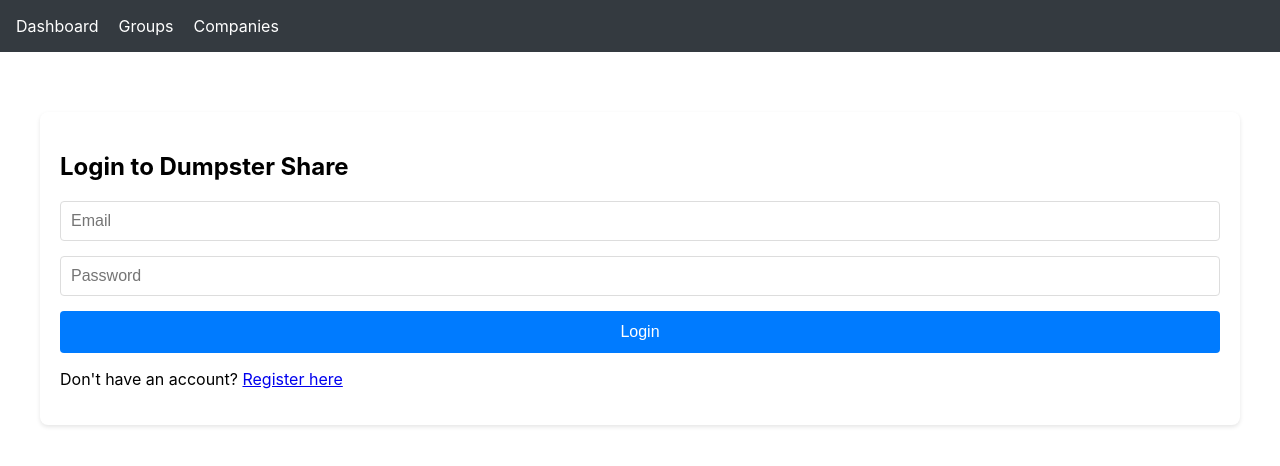
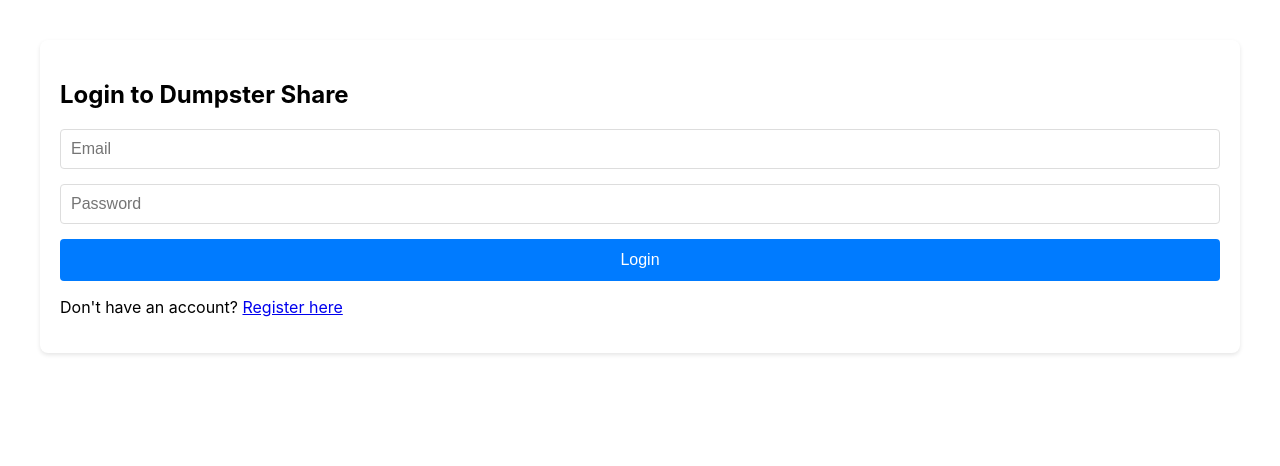
Before and after one commit to patrickmhaney/group_dump, a React (Create React App) app: page /login in a window 1280 px wide. Shown: the top 466 px of the page. Built offline with nearby package versions, Linux system fonts and the light colour scheme.

Commit message:
add login back in

```diff
--- a/src/App.tsx
+++ b/src/App.tsx
@@ -65,16 +65,6 @@
     <AuthContext.Provider value={{ user, token, login, logout }}>
       <Router>
         <div className="App">
-          {/* Commented out user check for navigation - remove comments to re-enable authentication */}
-          <nav className="nav">
-            <Link to="/dashboard">Dashboard</Link>
-            <Link to="/groups">Groups</Link>
-            <Link to="/companies">Companies</Link>
-            {/* <button className="button button-secondary" onClick={logout} style={{float: 'right'}}>
-              Logout ({user.name})
-            </button> */}
-          </nav>
-          {/* Original authenticated navigation:
           {user && (
             <nav className="nav">
               <Link to="/dashboard">Dashboard</Link>
@@ -85,25 +75,15 @@
               </button>
             </nav>
           )}
-          */}
 
           <div className="container">
             <Routes>
-              {/* Commented out login requirements - remove comments to re-enable authentication */}
-              <Route path="/login" element={<Login />} />
-              <Route path="/register" element={<Register />} />
-              <Route path="/dashboard" element={<Dashboard />} />
-              <Route path="/groups" element={<Groups />} />
-              <Route path="/companies" element={<Companies />} />
-              <Route path="/" element={<Navigate to="/dashboard" />} />
-              {/* Original authenticated routes:
               <Route path="/login" element={!user ? <Login /> : <Navigate to="/dashboard" />} />
               <Route path="/register" element={!user ? <Register /> : <Navigate to="/dashboard" />} />
               <Route path="/dashboard" element={user ? <Dashboard /> : <Navigate to="/login" />} />
               <Route path="/groups" element={user ? <Groups /> : <Navigate to="/login" />} />
               <Route path="/companies" element={user ? <Companies /> : <Navigate to="/login" />} />
-              <Route path="/" element={<Navigate to={user ? "/dashboard" : "/login" />} />
-              */}
+              <Route path="/" element={<Navigate to={user ? "/dashboard" : "/login"} />} />
             </Routes>
           </div>
         </div>
```
